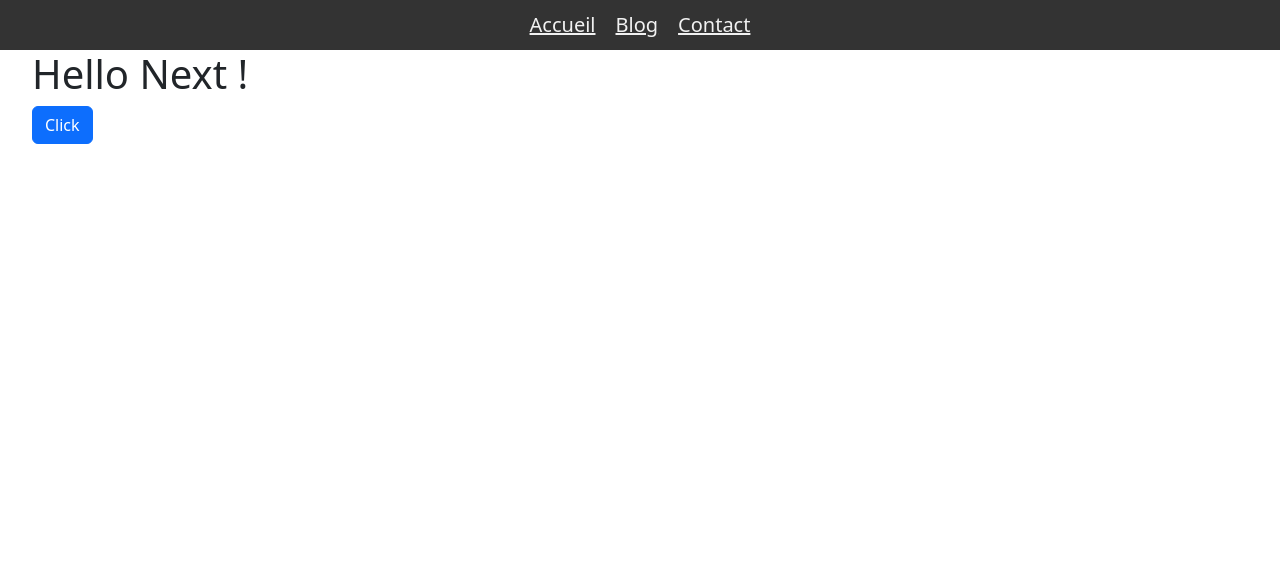
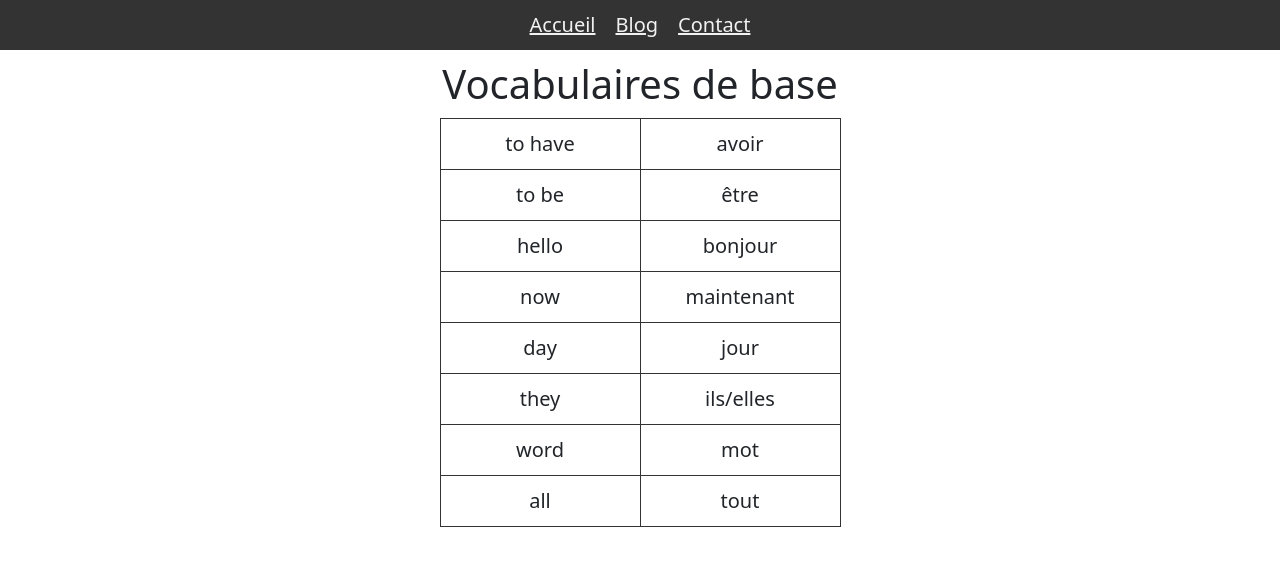
Before and after one commit to Sino-One/nextApp, a Next.js app: page / in a window 1280 px wide. Shown: the top 566 px of the page. Built offline with nearby package versions, Linux system fonts and the light colour scheme.

Commit message:
getStaticProps()

```diff
--- /dev/null
+++ b/data/vocabulary.json
@@ -0,0 +1,30 @@
+{
+  "vocabulary": [
+      {
+        "en": "to have",
+        "fr": "avoir"
+      },
+      {
+        "en": "to be",
+        "fr": "être"
+      },      {
+        "en": "hello",
+        "fr": "bonjour"
+      },      {
+        "en": "now",
+        "fr": "maintenant"
+      },      {
+        "en": "day",
+        "fr": "jour"
+      },      {
+        "en": "they",
+        "fr": "ils/elles"
+      },      {
+        "en": "word",
+        "fr": "mot"
+      },      {
+        "en": "all",
+        "fr": "tout"
+      }
+  ]
+}
--- /dev/null
+++ b/pages/_document.js
@@ -0,0 +1,20 @@
+import Document, {Html, Head, Main, NextScript} from 'next/document';
+import React from 'react';
+
+class MyDocument extends Document {
+    render() {
+        return (
+            <Html lang="de">
+                <Head>
+                    <body className="loader-on">
+                        <Main/>
+                        <NextScript/>
+                        <div className='modal'>Hello World</div>
+                    </body>
+                </Head>
+            </Html>
+        )
+    }
+}
+
+export default MyDocument;
--- a/pages/blog/[slug].js
+++ b/pages/blog/[slug].js
@@ -2,7 +2,7 @@ import Head from 'next/head';
 import { useRouter } from 'next/router';
 import React from 'react'
 
-export default function article() {
+export default function Article() {
 
   const router = useRouter();
 
@@ -18,7 +18,6 @@ export default function article() {
   return (
     <>
     <Head>
-  <meta http-equiv="X-UA-Compatible" content="IE=edge" />
   <meta name="viewport" content="width=device-width, initial-scale=1.0" />
   <title>{router.query.slug}</title>
     </Head>
--- a/pages/galery.js
+++ b/pages/galery.js
@@ -13,18 +13,21 @@ export default function galery() {
     src={img1}
     width="16"
     height="9"
+    alt='img1'
     />
     <Image
     layout='responsive' placeholder='blur'
     src={img2}
     width="3857"
     height="2571"
+    alt='img2'
     />
     <Image
     layout='responsive' placeholder='blur'
     src={img3}
     width="4725"
     height="3150"
+    alt='img3'
     />
       {/* <img src="/assets/img1.jpg" alt="" />
       <img src="/assets/img2.jpg" alt="" />
--- a/pages/index.js
+++ b/pages/index.js
@@ -4,18 +4,38 @@ import Link from 'next/link'
 import React from 'react'
 import styles from '../styles/Home.module.css'
 
-export default function Home() {
+export default function Home(props) {
 
   const id = "article";
+  console.log(props)
 
   return (
-    <><Head>
-      <meta http-equiv="X-UA-Compatible" content="IE=edge" />
+    <>
+    <Head>
       <meta name="viewport" content="width=device-width, initial-scale=1.0" />
       <title>Document</title>
     </Head><div className={styles.container}>
-        <h1>Hello Next !</h1>
-        <button className="btn btn-primary">Click</button>
-      </div></>
+        <h1 className={styles.titre}>Vocabulaires de base</h1>
+        <table className={styles.tableau}>
+          <tbody>
+            {props.array.map(el => (
+              <tr>
+                <td>{el.en}</td>
+                <td>{el.fr}</td>
+              </tr>
+            ))}
+          </tbody>
+        </table>
+      </div>
+      </>
   )
 }
+
+export async function getStaticProps() {
+  const data = await import(`/data/vocabulary.json`);
+  const array = data.vocabulary;
+
+  return {
+    props: {array}
+  }
+}
--- a/styles/Home.module.css
+++ b/styles/Home.module.css
@@ -1,129 +1,22 @@
-.container {
-  padding: 0 2rem;
+.tableau {
+  margin: 0 auto;
+  font-size: 20px;
+}
+.titre {
+  text-align: center;
+  margin: 10px 0;
 }
 
-.main {
-  min-height: 100vh;
-  padding: 4rem 0;
-  flex: 1;
-  display: flex;
-  flex-direction: column;
-  justify-content: center;
-  align-items: center;
+.tableau tr {
+  border: 1px solid #333;
 }
 
-.footer {
-  display: flex;
-  flex: 1;
-  padding: 2rem 0;
-  border-top: 1px solid #eaeaea;
-  justify-content: center;
-  align-items: center;
+.tableau td {
+  padding: 10px;
+  text-align: center;
+  min-width: 200px;
 }
 
-.footer a {
-  display: flex;
-  justify-content: center;
-  align-items: center;
-  flex-grow: 1;
+.tableau tr td:nth-child(1) {
+  border-right: 1px solid #333;
 }
-
-.title a {
-  color: #0070f3;
-  text-decoration: none;
-}
-
-.title a:hover,
-.title a:focus,
-.title a:active {
-  text-decoration: underline;
-}
-
-.title {
-  margin: 0;
-  line-height: 1.15;
-  font-size: 4rem;
-}
-
-.title,
-.description {
-  text-align: center;
-}
-
-.description {
-  margin: 4rem 0;
-  line-height: 1.5;
-  font-size: 1.5rem;
-}
-
-.code {
-  background: #fafafa;
-  border-radius: 5px;
-  padding: 0.75rem;
-  font-size: 1.1rem;
-  font-family: Menlo, Monaco, Lucida Console, Liberation Mono, DejaVu Sans Mono,
-    Bitstream Vera Sans Mono, Courier New, monospace;
-}
-
-.grid {
-  display: flex;
-  align-items: center;
-  justify-content: center;
-  flex-wrap: wrap;
-  max-width: 800px;
-}
-
-.card {
-  margin: 1rem;
-  padding: 1.5rem;
-  text-align: left;
-  color: inherit;
-  text-decoration: none;
-  border: 1px solid #eaeaea;
-  border-radius: 10px;
-  transition: color 0.15s ease, border-color 0.15s ease;
-  max-width: 300px;
-}
-
-.card:hover,
-.card:focus,
-.card:active {
-  color: #0070f3;
-  border-color: #0070f3;
-}
-
-.card h2 {
-  margin: 0 0 1rem 0;
-  font-size: 1.5rem;
-}
-
-.card p {
-  margin: 0;
-  font-size: 1.25rem;
-  line-height: 1.5;
-}
-
-.logo {
-  height: 1em;
-  margin-left: 0.5rem;
-}
-
-@media (max-width: 600px) {
-  .grid {
-    width: 100%;
-    flex-direction: column;
-  }
-}
-
-@media (prefers-color-scheme: dark) {
-  .card,
-  .footer {
-    border-color: #222;
-  }
-  .code {
-    background: #111;
-  }
-  .logo img {
-    filter: invert(1);
-  }
-}
```
